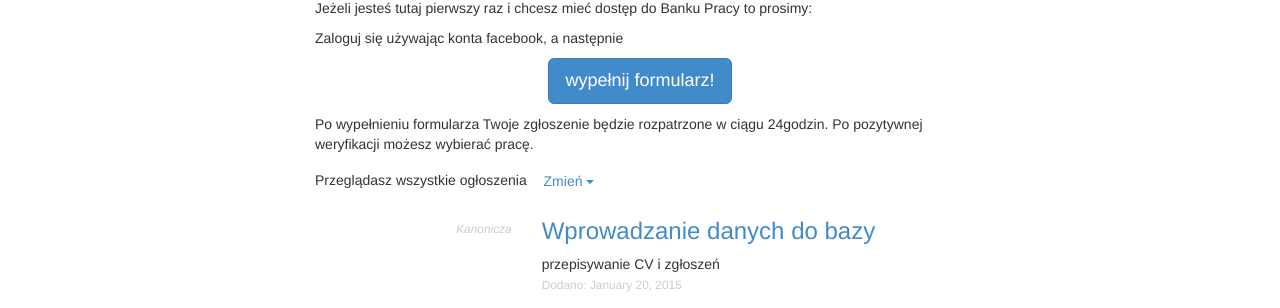
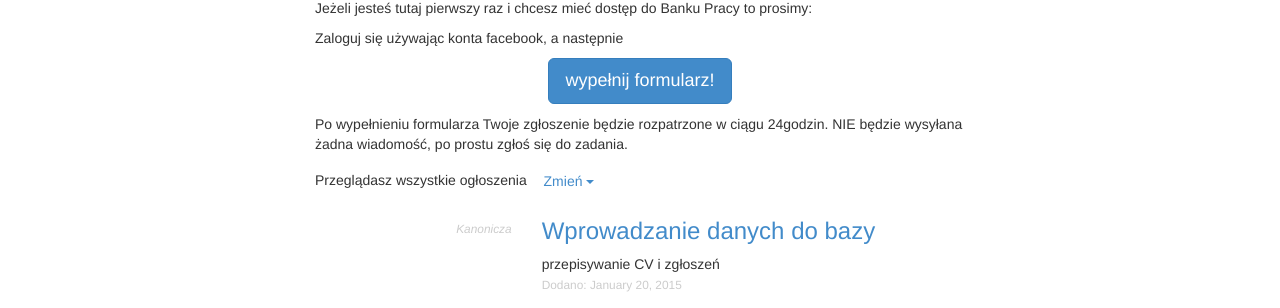
Before and after one commit to Krakow2016/tablica, a Jekyll site: the page built from index.html, in a window 1280 px wide. Shown: the part 274-582 px from the top of the page. Built offline with Jekyll 4.4.1, drawn with Linux system fonts in a browser that asks for light colours.

Commit message:
Update index.markdown

```diff
--- a/_includes/index.markdown
+++ b/_includes/index.markdown
@@ -17,4 +17,4 @@ Zaloguj się używając konta facebook, a następnie
   <a class="btn btn-primary btn-lg" href="https://docs.google.com/forms/d/1fAwTgvJ_qWnGvgcmB8ZoUwJTwEnbAK7couKQIOIKRss/viewform" role="button">wypełnij formularz!</a>
 </p>
 
-Po wypełnieniu formularza Twoje zgłoszenie będzie rozpatrzone w ciągu 24godzin. Po pozytywnej weryfikacji możesz wybierać pracę.
+Po wypełnieniu formularza Twoje zgłoszenie będzie rozpatrzone w ciągu 24godzin. NIE będzie wysyłana żadna wiadomość, po prostu zgłoś się do zadania.
```
